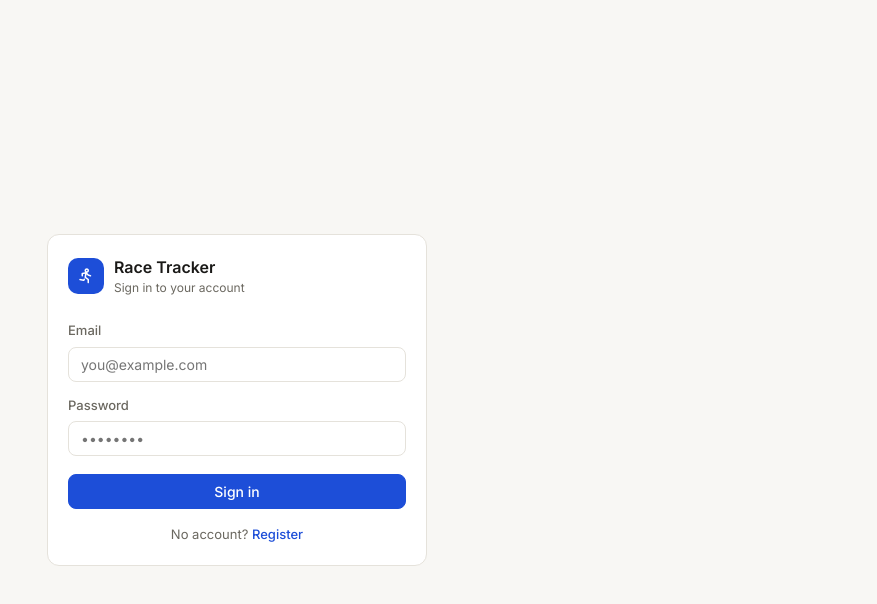
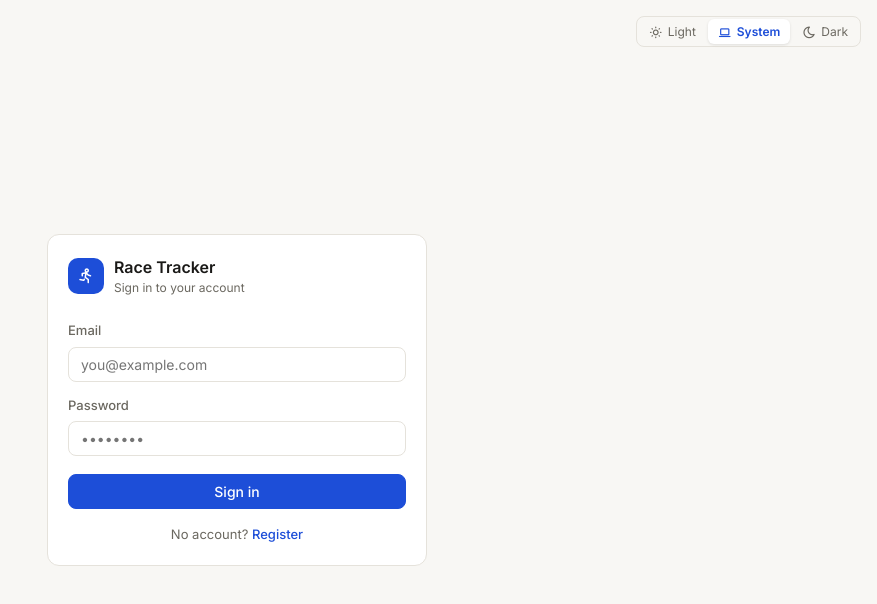
Before and after one commit to runholix/runholix-app, a React (Vite) app in the folder frontend/: page /login in a window 1280 px wide. Shown: the top 604 px of the page, without its empty margins (403-1280 px from the left). Built offline with nearby package versions, Linux system fonts and the light colour scheme; no server answers.

Commit message:
Added light dark theme

```diff
--- a/frontend/src/App.jsx
+++ b/frontend/src/App.jsx
@@ -1,5 +1,6 @@
 import { BrowserRouter, Routes, Route, Navigate } from 'react-router-dom';
 import { AuthProvider, useAuth } from './hooks/useAuth.jsx';
+import { ThemeProvider } from './hooks/useTheme.jsx';
 import Layout from './components/Layout.jsx';
 import LoginPage from './pages/LoginPage.jsx';
 import RegisterPage from './pages/RegisterPage.jsx';
@@ -22,6 +23,7 @@ function PublicRoute({ children }) {
 
 export default function App() {
   return (
+    <ThemeProvider>
     <AuthProvider>
       <BrowserRouter>
         <Routes>
@@ -37,5 +39,6 @@ export default function App() {
         </Routes>
       </BrowserRouter>
     </AuthProvider>
+    </ThemeProvider>
   );
 }
--- /dev/null
+++ b/frontend/src/components/ThemeToggle.jsx
@@ -0,0 +1,53 @@
+import { useTheme } from '../hooks/useTheme.jsx';
+
+const OPTIONS = [
+  { value: 'light',  icon: 'ti-sun',          label: 'Light'  },
+  { value: 'system', icon: 'ti-device-laptop', label: 'System' },
+  { value: 'dark',   icon: 'ti-moon',          label: 'Dark'   },
+];
+
+export default function ThemeToggle({ compact = false }) {
+  const { preference, setTheme } = useTheme();
+
+  return (
+    <div style={{
+      display: 'flex',
+      background: 'var(--color-bg)',
+      border: '1px solid var(--color-border)',
+      borderRadius: 8,
+      padding: 2,
+      gap: 2,
+    }}>
+      {OPTIONS.map(opt => {
+        const active = preference === opt.value;
+        return (
+          <button
+            key={opt.value}
+            onClick={() => setTheme(opt.value)}
+            title={opt.label}
+            aria-label={opt.label}
+            style={{
+              display: 'flex',
+              alignItems: 'center',
+              gap: compact ? 0 : 5,
+              padding: compact ? '5px 8px' : '5px 10px',
+              borderRadius: 6,
+              border: 'none',
+              background: active ? 'var(--color-surface)' : 'transparent',
+              color: active ? 'var(--color-primary)' : 'var(--color-text-muted)',
+              fontWeight: active ? 600 : 400,
+              fontSize: 12,
+              cursor: 'pointer',
+              boxShadow: active ? '0 1px 3px rgba(0,0,0,0.1)' : 'none',
+              transition: 'all 0.15s',
+              whiteSpace: 'nowrap',
+            }}
+          >
+            <i className={`ti ${opt.icon}`} style={{ fontSize: 14 }} />
+            {!compact && <span>{opt.label}</span>}
+          </button>
+        );
+      })}
+    </div>
+  );
+}
--- /dev/null
+++ b/frontend/src/hooks/useTheme.jsx
@@ -0,0 +1,49 @@
+import { createContext, useContext, useState, useEffect } from 'react';
+
+const ThemeContext = createContext(null);
+
+// Resolves 'system' to the actual OS preference
+function resolveTheme(pref) {
+  if (pref === 'system') {
+    return window.matchMedia('(prefers-color-scheme: dark)').matches ? 'dark' : 'light';
+  }
+  return pref;
+}
+
+export function ThemeProvider({ children }) {
+  const [preference, setPreference] = useState(() => {
+    return localStorage.getItem('rt_theme') || 'system';
+  });
+
+  // Apply the resolved theme to <html data-theme="...">
+  useEffect(() => {
+    const apply = () => {
+      const resolved = resolveTheme(preference);
+      document.documentElement.setAttribute('data-theme', resolved);
+    };
+
+    apply();
+
+    // Re-apply if system preference changes while set to 'system'
+    const mq = window.matchMedia('(prefers-color-scheme: dark)');
+    if (preference === 'system') {
+      mq.addEventListener('change', apply);
+      return () => mq.removeEventListener('change', apply);
+    }
+  }, [preference]);
+
+  const setTheme = (pref) => {
+    localStorage.setItem('rt_theme', pref);
+    setPreference(pref);
+  };
+
+  return (
+    <ThemeContext.Provider value={{ preference, setTheme }}>
+      {children}
+    </ThemeContext.Provider>
+  );
+}
+
+export function useTheme() {
+  return useContext(ThemeContext);
+}
--- a/frontend/src/index.css
+++ b/frontend/src/index.css
@@ -1,13 +1,18 @@
 *, *::before, *::after { box-sizing: border-box; margin: 0; padding: 0; }
 
-:root {
+/* ── Light theme (default) ── */
+:root,
+[data-theme="light"] {
   --color-bg: #f8f7f4;
   --color-surface: #ffffff;
+  --color-surface-raised: #ffffff;
   --color-border: #e5e2db;
+  --color-border-subtle: #eeebe4;
   --color-text: #1a1917;
   --color-text-muted: #6b6860;
   --color-text-hint: #9b9890;
   --color-primary: #1d4ed8;
+  --color-primary-hover: #1d40b0;
   --color-primary-bg: #eff6ff;
   --color-success: #15803d;
   --color-success-bg: #f0fdf4;
@@ -15,115 +20,189 @@
   --color-warning-bg: #fffbeb;
   --color-danger: #dc2626;
   --color-danger-bg: #fef2f2;
+  --color-danger-border: #fca5a5;
   --color-info-bg: #f0f9ff;
   --color-info: #0369a1;
+  --color-purple: #7c3aed;
+  --color-purple-bg: #faf5ff;
+  --color-input-bg: #ffffff;
+  --shadow-sm: 0 1px 3px rgba(0,0,0,0.08);
+  --shadow-md: 0 4px 12px rgba(0,0,0,0.10);
+  color-scheme: light;
+}
+
+/* ── Dark theme ── */
+[data-theme="dark"] {
+  --color-bg: #0f0f10;
+  --color-surface: #1a1a1e;
+  --color-surface-raised: #222228;
+  --color-border: #2e2e36;
+  --color-border-subtle: #262630;
+  --color-text: #f0eff0;
+  --color-text-muted: #9897a0;
+  --color-text-hint: #636270;
+  --color-primary: #6099f8;
+  --color-primary-hover: #7aabff;
+  --color-primary-bg: #1a2540;
+  --color-success: #4ade80;
+  --color-success-bg: #052e16;
+  --color-warning: #fbbf24;
+  --color-warning-bg: #2a1c05;
+  --color-danger: #f87171;
+  --color-danger-bg: #2d0b0b;
+  --color-danger-border: #7f1d1d;
+  --color-info-bg: #0c1e30;
+  --color-info: #60b0f8;
+  --color-purple: #c084fc;
+  --color-purple-bg: #1e0f35;
+  --color-input-bg: #16161a;
+  --shadow-sm: 0 1px 3px rgba(0,0,0,0.4);
+  --shadow-md: 0 4px 12px rgba(0,0,0,0.5);
+  color-scheme: dark;
+}
+
+/* ── Shared tokens ── */
+:root {
   --radius: 8px;
   --radius-lg: 12px;
   --sidebar-width: 220px;
   --topbar-height: 56px;
-  --bottomnav-height: 60px;
 }
 
+/* ── Base ── */
 body {
   font-family: 'Inter', system-ui, sans-serif;
   background: var(--color-bg);
   color: var(--color-text);
   font-size: 14px;
   line-height: 1.5;
+  transition: background 0.2s, color 0.2s;
 }
 
 a { color: inherit; text-decoration: none; }
-
 button { cursor: pointer; font-family: inherit; font-size: 14px; }
 
+/* ── Inputs ── */
 input, select, textarea {
   font-family: inherit;
   font-size: 14px;
-  background: var(--color-surface);
+  background: var(--color-input-bg);
   border: 1px solid var(--color-border);
   border-radius: var(--radius);
   padding: 8px 12px;
   color: var(--color-text);
   outline: none;
   width: 100%;
+  transition: border-color 0.15s, box-shadow 0.15s;
 }
 input:focus, select:focus, textarea:focus {
   border-color: var(--color-primary);
-  box-shadow: 0 0 0 3px rgba(29,78,216,0.1);
+  box-shadow: 0 0 0 3px rgba(96,153,248,0.15);
+}
+/* Date input calendar icon colour in dark mode */
+[data-theme="dark"] input[type="date"]::-webkit-calendar-picker-indicator {
+  filter: invert(1) opacity(0.5);
+}
+/* Ensure select option colours are readable */
+select option {
+  background: var(--color-input-bg);
+  color: var(--color-text);
 }
 
-/* Buttons */
+/* ── Buttons ── */
 .btn {
   display: inline-flex; align-items: center; gap: 6px;
   padding: 8px 16px; border-radius: var(--radius);
-  font-weight: 500; border: 1px solid transparent; transition: all 0.15s;
-  white-space: nowrap;
+  font-weight: 500; border: 1px solid transparent;
+  transition: all 0.15s; white-space: nowrap;
 }
-.btn-primary { background: var(--color-primary); color: white; border-color: var(--color-primary); }
-.btn-primary:hover { background: #1d40b0; }
-.btn-secondary { background: var(--color-surface); color: var(--color-text); border-color: var(--color-border); }
+.btn-primary {
+  background: var(--color-primary); color: #fff;
+  border-color: var(--color-primary);
+}
+.btn-primary:hover { background: var(--color-primary-hover); border-color: var(--color-primary-hover); }
+.btn-secondary {
+  background: var(--color-surface); color: var(--color-text);
+  border-color: var(--color-border);
+}
 .btn-secondary:hover { background: var(--color-bg); }
-.btn-danger { background: var(--color-danger-bg); color: var(--color-danger); border-color: #fca5a5; }
-.btn-danger:hover { background: #fee2e2; }
-.btn-ghost { background: transparent; color: var(--color-text-muted); border-color: transparent; }
+.btn-danger {
+  background: var(--color-danger-bg); color: var(--color-danger);
+  border-color: var(--color-danger-border);
+}
+.btn-danger:hover { opacity: 0.85; }
+.btn-ghost {
+  background: transparent; color: var(--color-text-muted);
+  border-color: transparent;
+}
 .btn-ghost:hover { background: var(--color-bg); color: var(--color-text); }
 .btn-sm { padding: 5px 10px; font-size: 12px; }
 
-/* Cards */
-.card { background: var(--color-surface); border: 1px solid var(--color-border); border-radius: var(--radius-lg); padding: 20px; }
+/* ── Cards ── */
+.card {
+  background: var(--color-surface);
+  border: 1px solid var(--color-border);
+  border-radius: var(--radius-lg);
+  padding: 20px;
+}
 
-/* Badges */
+/* ── Badges ── */
 .badge { display: inline-flex; align-items: center; gap: 4px; padding: 2px 8px; border-radius: 99px; font-size: 12px; font-weight: 500; }
-.badge-registered { background: var(--color-info-bg); color: var(--color-info); }
-.badge-upcoming { background: var(--color-warning-bg); color: var(--color-warning); }
-.badge-completed { background: var(--color-success-bg); color: var(--color-success); }
-.badge-dnf { background: var(--color-danger-bg); color: var(--color-danger); }
-.badge-dns { background: #faf5ff; color: #7c3aed; }
+.badge-registered { background: var(--color-info-bg);    color: var(--color-info); }
+.badge-upcoming   { background: var(--color-warning-bg); color: var(--color-warning); }
+.badge-completed  { background: var(--color-success-bg); color: var(--color-success); }
+.badge-dnf        { background: var(--color-danger-bg);  color: var(--color-danger); }
+.badge-dns        { background: var(--color-purple-bg);  color: var(--color-purple); }
 
-/* Forms */
+/* ── Forms ── */
 .form-group { display: flex; flex-direction: column; gap: 6px; }
 .form-label { font-size: 13px; font-weight: 500; color: var(--color-text-muted); }
 .form-row { display: grid; gap: 16px; }
 .form-section-title {
-  font-size: 13px; font-weight: 600; color: var(--color-text-muted);
-  text-transform: uppercase; letter-spacing: 0.05em;
-  margin: 24px 0 12px; padding-bottom: 8px;
+  font-size: 12px; font-weight: 600; color: var(--color-text-hint);
+  text-transform: uppercase; letter-spacing: 0.06em;
+  margin: 24px 0 14px; padding-bottom: 8px;
   border-bottom: 1px solid var(--color-border);
 }
 
 /* ── Responsive grid helpers ── */
-.grid-stats   { display: grid; gap: 12px; grid-template-columns: repeat(2, 1fr); }
-.grid-halves  { display: grid; gap: 16px; grid-template-columns: 1fr; }
-.grid-form-2  { display: grid; gap: 16px; grid-template-columns: 1fr; }
-.grid-form-3  { display: grid; gap: 16px; grid-template-columns: 1fr; }
-.grid-form-4  { display: grid; gap: 16px; grid-template-columns: 1fr 1fr; }
-.grid-form-6  { display: grid; gap: 16px; grid-template-columns: 1fr 1fr; }
+/* Mobile-first: 1 column */
+.grid-stats  { display: grid; gap: 12px; grid-template-columns: repeat(2, 1fr); }
+.grid-halves { display: grid; gap: 16px; grid-template-columns: 1fr; }
+.grid-form-2 { display: grid; gap: 14px; grid-template-columns: 1fr; }
+.grid-form-3 { display: grid; gap: 14px; grid-template-columns: 1fr; }
+.grid-form-4 { display: grid; gap: 14px; grid-template-columns: 1fr 1fr; }
+.grid-form-6 { display: grid; gap: 14px; grid-template-columns: 1fr 1fr; }
 
-/* Page padding */
+/* ── Page layout ── */
 .page { padding: 20px 16px; }
 .page-header { display: flex; justify-content: space-between; align-items: flex-start; gap: 12px; margin-bottom: 20px; flex-wrap: wrap; }
 .page-title { font-size: 20px; font-weight: 600; }
 .page-subtitle { color: var(--color-text-muted); margin-top: 3px; font-size: 13px; }
 
-/* Table wrapper — horizontal scroll on small screens */
+/* ── Table ── */
 .table-wrap { overflow-x: auto; -webkit-overflow-scrolling: touch; }
 table { width: 100%; border-collapse: collapse; min-width: 560px; }
-th { padding: 10px 14px; text-align: left; font-size: 12px; font-weight: 600; color: var(--color-text-muted); border-bottom: 1px solid var(--color-border); background: var(--color-bg); white-space: nowrap; }
+th {
+  padding: 10px 14px; text-align: left; font-size: 12px; font-weight: 600;
+  color: var(--color-text-muted); border-bottom: 1px solid var(--color-border);
+  background: var(--color-bg); white-space: nowrap;
+}
 td { padding: 11px 14px; border-bottom: 1px solid var(--color-border); font-size: 13px; }
+tr:last-child td { border-bottom: none; }
+tbody tr:hover td { background: var(--color-bg); }
 
-/* Layout shell */
+/* ── Layout shell ── */
 .layout-shell { display: flex; min-height: 100vh; }
 
-/* Sidebar — hidden on mobile, shown on md+ */
 .sidebar {
   width: var(--sidebar-width); flex-shrink: 0;
   background: var(--color-surface); border-right: 1px solid var(--color-border);
   display: flex; flex-direction: column;
   padding: 20px 0; position: sticky; top: 0; height: 100vh;
-  transition: transform 0.2s ease;
+  overflow-y: auto;
 }
 
-/* Top bar — mobile only */
 .topbar {
   display: none;
   height: var(--topbar-height);
@@ -135,16 +214,13 @@ td { padding: 11px 14px; border-bottom: 1px solid var(--color-border); font-size
   position: sticky; top: 0; z-index: 100;
 }
 
-/* Drawer overlay */
 .drawer-overlay {
-  display: none;
-  position: fixed; inset: 0;
-  background: rgba(0,0,0,0.4);
-  z-index: 200;
+  display: none; position: fixed; inset: 0;
+  background: rgba(0,0,0,0.5); z-index: 200;
+  backdrop-filter: blur(2px);
 }
 .drawer-overlay.open { display: block; }
 
-/* Mobile drawer sidebar */
 .drawer-sidebar {
   position: fixed; top: 0; left: 0; bottom: 0;
   width: 260px;
@@ -155,78 +231,80 @@ td { padding: 11px 14px; border-bottom: 1px solid var(--color-border); font-size
   z-index: 201;
   transform: translateX(-100%);
   transition: transform 0.25s ease;
+  box-shadow: var(--shadow-md);
 }
 .drawer-sidebar.open { transform: translateX(0); }
 
-/* Main content */
 .layout-main { flex: 1; overflow: auto; min-width: 0; }
 
 /* ── Tablet (≥ 768px) ── */
 @media (min-width: 768px) {
-  .page { padding: 28px 28px; }
-  .grid-stats   { grid-template-columns: repeat(2, 1fr); }
-  .grid-halves  { grid-template-columns: 1fr 1fr; }
-  .grid-form-2  { grid-template-columns: 1fr 1fr; }
-  .grid-form-3  { grid-template-columns: 1fr 1fr; }
-  .grid-form-4  { grid-template-columns: 1fr 1fr; }
-  .grid-form-6  { grid-template-columns: repeat(3, 1fr); }
+  .page          { padding: 28px 28px; }
+  .grid-stats    { grid-template-columns: repeat(2, 1fr); }
+  .grid-halves   { grid-template-columns: 1fr 1fr; }
+  .grid-form-2   { grid-template-columns: 1fr 1fr; }
+  .grid-form-3   { grid-template-columns: 1fr 1fr; }
+  .grid-form-4   { grid-template-columns: 1fr 1fr; }
+  .grid-form-6   { grid-template-columns: repeat(3, 1fr); }
 }
 
 /* ── Desktop (≥ 1024px) ── */
 @media (min-width: 1024px) {
-  .page { padding: 32px 36px; }
-  .grid-stats   { grid-template-columns: repeat(4, 1fr); }
-  .grid-halves  { grid-template-columns: 1fr 1fr; }
-  .grid-form-2  { grid-template-columns: 1fr 1fr; }
-  .grid-form-3  { grid-template-columns: repeat(3, 1fr); }
-  .grid-form-4  { grid-template-columns: repeat(4, 1fr); }
-  .grid-form-6  { grid-template-columns: repeat(6, 1fr); }
-
-  /* Show sidebar, hide topbar on desktop */
-  .sidebar    { display: flex; }
-  .topbar     { display: none; }
-  .drawer-overlay { display: none !important; }
-  .drawer-sidebar { display: none !important; }
+  .page          { padding: 32px 36px; }
+  .grid-stats    { grid-template-columns: repeat(4, 1fr); }
+  .grid-halves   { grid-template-columns: 1fr 1fr; }
+  .grid-form-2   { grid-template-columns: 1fr 1fr; }
+  .grid-form-3   { grid-template-columns: repeat(3, 1fr); }
+  .grid-form-4   { grid-template-columns: repeat(4, 1fr); }
+  .grid-form-6   { grid-template-columns: repeat(6, 1fr); }
+  .sidebar       { display: flex; }
+  .topbar        { display: none; }
+  .drawer-overlay, .drawer-sidebar { display: none !important; }
 }
 
 /* ── Mobile (< 1024px) ── */
 @media (max-width: 1023px) {
   .sidebar { display: none; }
   .topbar  { display: flex; }
-  .layout-main { padding-bottom: 0; }
 }
 
-/* Span helpers for form grids */
+/* ── Span helpers ── */
 .span-2 { grid-column: span 2; }
 @media (max-width: 767px) {
   .span-2 { grid-column: span 1; }
 }
 
-/* Detail result cards */
+/* ── Result highlight cards ── */
 .result-cards { display: grid; gap: 10px; grid-template-columns: repeat(2, 1fr); margin-bottom: 24px; }
 @media (min-width: 768px) {
   .result-cards { grid-template-columns: repeat(4, 1fr); }
 }
 
-/* Race detail fields grid */
+/* ── Detail fields ── */
 .detail-fields { display: grid; gap: 16px 24px; grid-template-columns: repeat(2, 1fr); }
-@media (min-width: 768px) {
-  .detail-fields { grid-template-columns: repeat(3, 1fr); }
-}
-@media (min-width: 1024px) {
-  .detail-fields { grid-template-columns: repeat(auto-fill, minmax(160px, 1fr)); }
-}
+@media (min-width: 768px)  { .detail-fields { grid-template-columns: repeat(3, 1fr); } }
+@media (min-width: 1024px) { .detail-fields { grid-template-columns: repeat(auto-fill, minmax(150px, 1fr)); } }
 
-/* Filters bar */
+/* ── Filters bar ── */
 .filters-bar { display: flex; gap: 10px; margin-bottom: 20px; flex-wrap: wrap; }
-.filters-bar input { min-width: 0; flex: 1 1 160px; }
+.filters-bar input  { min-width: 0; flex: 1 1 160px; }
 .filters-bar select { flex: 0 0 auto; width: auto; min-width: 120px; }
 
-/* Visibility helpers */
-.mobile-only  { display: block; }
-.tablet-up    { display: none; }
-
+/* ── Visibility helpers ── */
+.mobile-only { display: block; }
+.tablet-up   { display: none; }
 @media (min-width: 768px) {
   .mobile-only { display: none; }
   .tablet-up   { display: block; }
 }
+
+/* ── Alert / error box ── */
+.alert-error {
+  background: var(--color-danger-bg);
+  color: var(--color-danger);
+  border: 1px solid var(--color-danger-border);
+  padding: 10px 14px;
+  border-radius: var(--radius);
+  font-size: 13px;
+  margin-bottom: 20px;
+}
--- a/frontend/src/pages/LoginPage.jsx
+++ b/frontend/src/pages/LoginPage.jsx
@@ -1,6 +1,7 @@
 import { useState } from 'react';
 import { Link, useNavigate } from 'react-router-dom';
 import { useAuth } from '../hooks/useAuth.jsx';
+import ThemeToggle from '../components/ThemeToggle.jsx';
 
 export default function LoginPage() {
   const { login } = useAuth();
@@ -23,7 +24,10 @@ export default function LoginPage() {
   };
 
   return (
-    <div style={{ minHeight: '100vh', display: 'flex', alignItems: 'center', justifyContent: 'center', background: 'var(--color-bg)' }}>
+    <div style={{ minHeight: '100vh', display: 'flex', alignItems: 'center', justifyContent: 'center', background: 'var(--color-bg)', padding: 16 }}>
+      <div style={{ position: 'absolute', top: 16, right: 16 }}>
+        <ThemeToggle />
+      </div>
       <div className="card" style={{ width: '100%', maxWidth: 380 }}>
         <div style={{ display: 'flex', alignItems: 'center', gap: 10, marginBottom: 24 }}>
           <div style={{ width: 36, height: 36, borderRadius: 10, background: 'var(--color-primary)', display: 'flex', alignItems: 'center', justifyContent: 'center', color: 'white', fontSize: 18 }}>
@@ -35,11 +39,7 @@ export default function LoginPage() {
           </div>
         </div>
 
-        {error && (
-          <div style={{ background: 'var(--color-danger-bg)', color: 'var(--color-danger)', padding: '10px 12px', borderRadius: 8, fontSize: 13, marginBottom: 16 }}>
-            {error}
-          </div>
-        )}
+        {error && <div className="alert-error">{error}</div>}
 
         <form onSubmit={submit} style={{ display: 'flex', flexDirection: 'column', gap: 14 }}>
           <div className="form-group">
```
Also changed, not shown: frontend/src/components/Layout.jsx (+19 -4 lines), frontend/src/pages/RaceFormPage.jsx (+13 -4 lines), frontend/src/pages/RegisterPage.jsx (+6 -6 lines).
